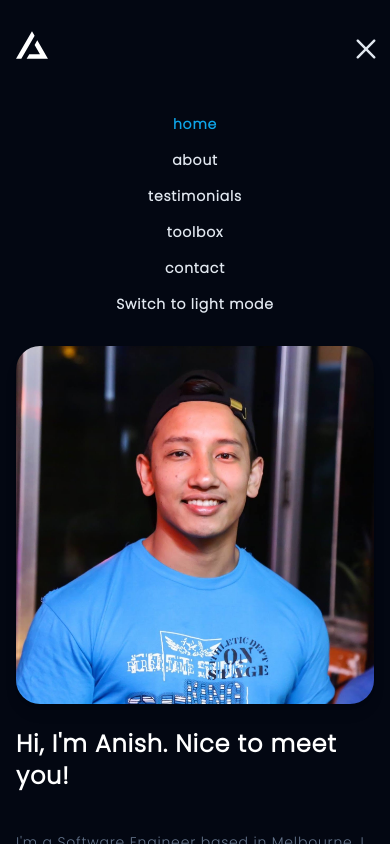
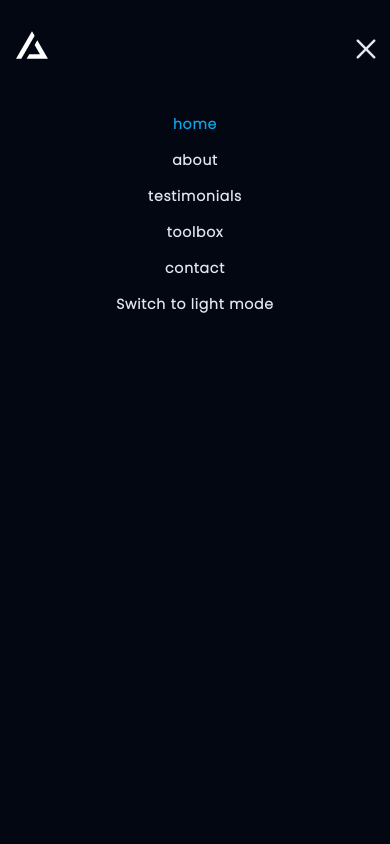
Before and after one commit to ooanishoo/ooanishoo, a Next.js app: page / in a window 390 px wide. Both pictures are taken after a click on the button 362 px from the left and 45 px from the top of the page. Shown: the top 844 px of the page. Built offline with nearby package versions, Linux system fonts and the light colour scheme.

Commit message:
style(Nav): make nav responsive for smaller devices

```diff
--- a/src/app/components/Nav.tsx
+++ b/src/app/components/Nav.tsx
@@ -1,12 +1,13 @@
 'use client'
+import clsx from 'clsx'
+import { useTheme } from 'next-themes'
 import Link from 'next/link'
-import ToogleThemeButton from './ToggleThemeButton'
-import { useTheme } from 'next-themes'
+import { usePathname } from 'next/navigation'
 import { useState } from 'react'
-import { LogoIcon } from './LogoIcon'
-import { usePathname } from 'next/navigation'
 import { BiMenuAltRight } from 'react-icons/bi'
 import { RxCross2 } from 'react-icons/rx'
+import { LogoIcon } from './LogoIcon'
+import ToogleThemeButton from './ToggleThemeButton'
 
 interface INavigation {
   title: string
@@ -35,53 +36,67 @@ const NAVIGATIONS: INavigation[] = [
   },
 ]
 
+const Logo = () => (
+  <Link href={'/'}>
+    <LogoIcon className="w-8 text-black dark:text-white sm:w-10" />
+  </Link>
+)
+
 export const Nav = () => {
   const { theme, setTheme } = useTheme()
-  const [isNavHidden, setIsNavHidden] = useState(true)
+  const [isNavOpen, setIsNavOpen] = useState(false)
 
-  const handleOnClick = () => setIsNavHidden(!isNavHidden)
+  const handleOnClick = () => setIsNavOpen(!isNavOpen)
   const pathname = usePathname()
 
   return (
-    <nav className="flex flex-wrap items-center justify-between gap-6 px-4 pt-6 text-slate-700 dark:text-slate-200 sm:px-6 lg:px-8 lg:text-lg">
-      <Link href={'/'}>
-        <LogoIcon className="w-8 text-black dark:text-white sm:w-10" />
-      </Link>
+    <div
+      className={clsx(
+        'fixed left-0 right-0 top-0 z-10 mx-auto  w-full bg-white dark:bg-gray-950',
+        isNavOpen && 'h-screen',
+        'font-semibold lg:container md:absolute'
+      )}
+    >
+      <nav className="flex h-auto flex-wrap items-center justify-between gap-6 px-4 py-6 text-sm text-slate-700 dark:text-slate-200 sm:px-6 lg:px-8 lg:text-lg">
+        <Logo />
+        {/* Mobile menu button */}
         <button
           onClick={handleOnClick}
           className="duration-900 block h-6 w-6 cursor-pointer transition md:hidden"
         >
-        {isNavHidden ? <BiMenuAltRight size={32} /> : <RxCross2 size={32} />}
+          {isNavOpen ? <RxCross2 size={32} /> : <BiMenuAltRight size={32} />}
         </button>
         <div
-        className={`w-full md:flex md:w-auto md:items-center ${
-          isNavHidden ? 'hidden' : ''
-        }`}
+          className={clsx(
+            'w-full md:flex md:w-auto md:items-center',
+            !isNavOpen && 'hidden'
+          )}
         >
-        <ul className="pt-4 text-center  md:flex md:justify-between md:pt-0">
+          <ul className="pt-4 text-center md:flex md:justify-between md:pt-0">
             {NAVIGATIONS.map((nav, _index) => (
               <li
                 key={_index}
-              className={`
-              group
-              block py-2
-              transition duration-300  md:p-4 ${
-                pathname === nav.link && 'text-sky-500'
-              }
-              ${nav.link === '/' && 'md:hidden'}
-              `}
+                className={clsx(
+                  'group block py-2 transition duration-300  md:p-4',
+                  pathname === nav.link && 'text-sky-500',
+                  nav.link === '/' && 'md:hidden'
+                )}
               >
-              <Link href={nav.link} onClick={handleOnClick}>
+                <Link
+                  href={nav.link}
+                  // onClick={handleOnClick}
+                >
                   {nav.title}
                 </Link>
                 <span
-                className={`h-0.5 max-w-0 bg-sky-600 transition-all duration-500 group-hover:max-w-[40px]  md:block ${
+                  className={clsx(
+                    'h-0.5 max-w-0 bg-sky-600 transition-all duration-500 group-hover:max-w-[40px] md:block',
                     pathname === nav.link && 'bg-white dark:bg-gray-950'
-                }`}
+                  )}
                 />
               </li>
             ))}
-          <li className="block py-2 hover:text-sky-500 dark:hover:text-sky-400  md:hidden md:p-4">
+            <li className="block py-2  md:hidden md:p-4">
               <button
                 onClick={() => {
                   setTheme(theme === 'dark' ? 'light' : 'dark')
@@ -96,5 +111,6 @@ export const Nav = () => {
           </div>
         </div>
       </nav>
+    </div>
   )
 }
--- a/src/app/layout.tsx
+++ b/src/app/layout.tsx
@@ -20,13 +20,13 @@ export default function RootLayout({
   return (
     <html lang="en" className="dark" suppressHydrationWarning={true}>
       <body
-        className={`tracking-wider ${poppins.className} mx-auto  text-slate-500 lg:container dark:bg-gray-950 dark:text-slate-400 `}
+        className={`tracking-wider ${poppins.className} mx-auto  text-slate-500 lg:container dark:bg-gray-950 dark:text-slate-400`}
       >
         <Providers>
-          <header className="w-full text-sm font-semibold">
+          <header>
             <Nav />
           </header>
-          <main className="mx-auto mt-6 min-h-[60vh] px-4 lg:container sm:mt-8 sm:px-6 lg:mt-12 lg:px-8 xl:pt-14">
+          <main className="mx-auto mt-24 min-h-[60vh] px-4 lg:container sm:mt-28 sm:px-6  lg:mt-32 lg:px-8 xl:pt-14">
             {children}
           </main>
           <Footer />
```
Lines whose indentation alone changed are shown as unchanged.
